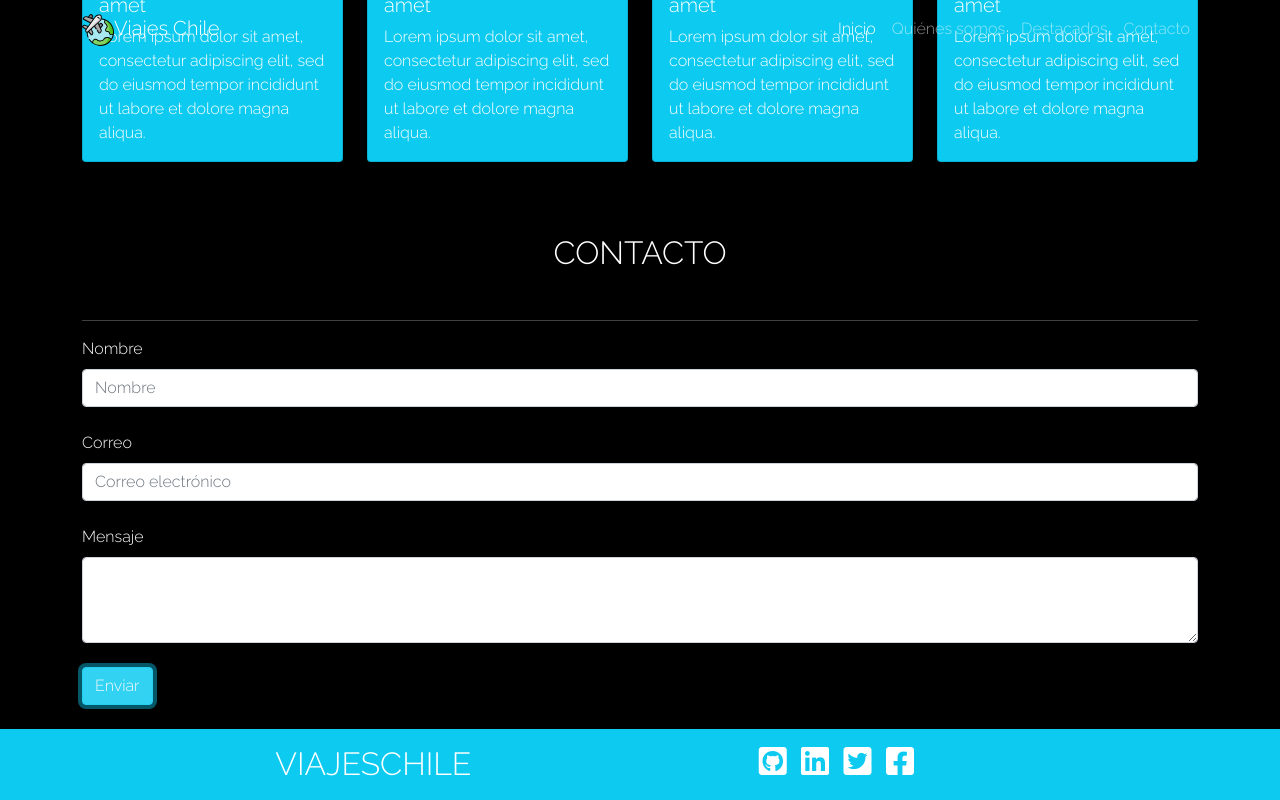
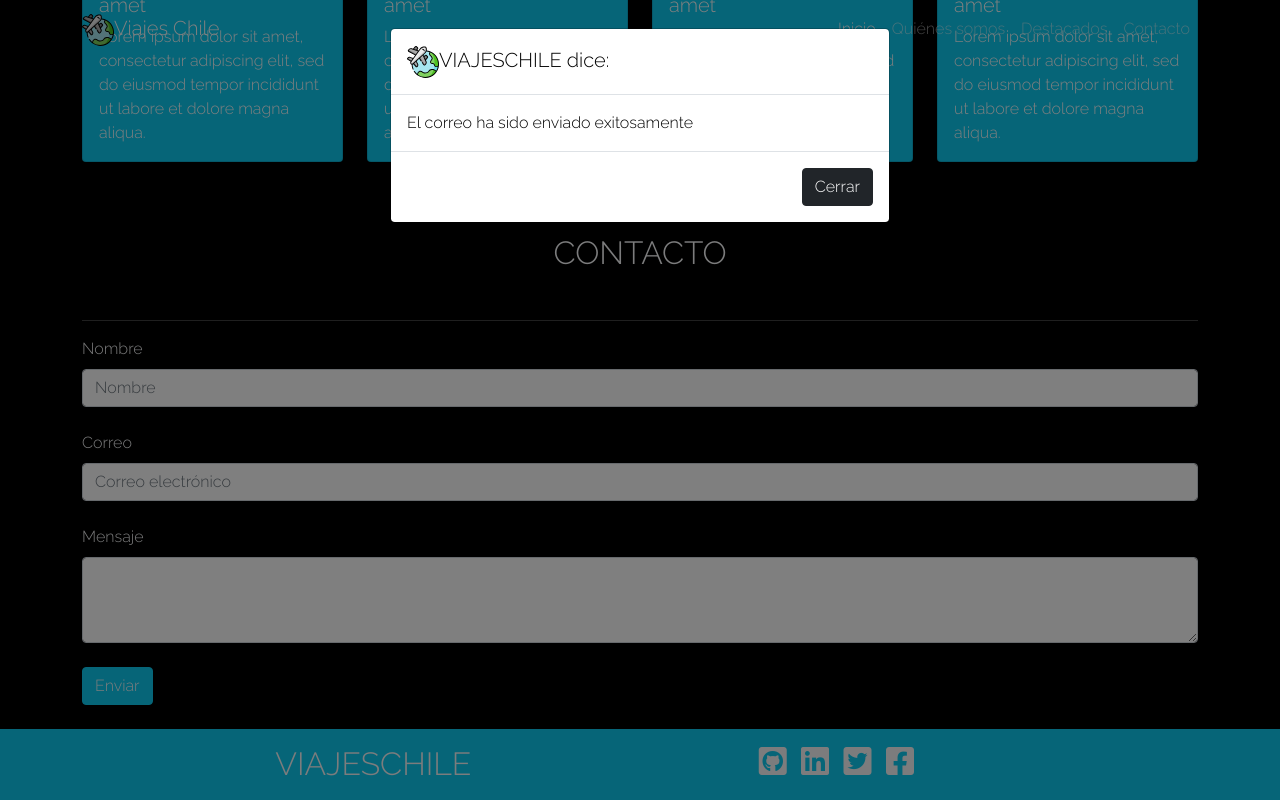
Before and after one commit to nubidani/viajesChile, a plain HTML site: page index.html in a window 1280 px wide. Both pictures are taken after a click on the button "Enviar". Shown: the part 1769-2569 px from the top of the page. Drawn offline with nearby package versions, Linux system fonts and the light colour scheme.

Commit message:
modal añadido exitosamente

```diff
--- a/assets/css/style.css
+++ b/assets/css/style.css
@@ -4,11 +4,12 @@ body * {
     margin: 0;
     border: 0;
     font-family: "Raleway",sans-serif;
-    color: #FFFFFF;
+
 }
 
 body {
     background-color: #000000;
+    color: #FFFFFF;
 }
 
 /*Ajustando el logo del navbar*/
@@ -26,26 +27,23 @@ img {
     margin-top: -80px;
 }
 /*sección quienes somos*/
-section {
-    background: #000000;
 
-}
 .iconfondo {
     background: #0dcaf0;
     width: 100%;
     height: 2rem;
 }
 /*sección destacados*/
-#cardsdest {
-    background:#000000;
-    color: #FFFFFF;
-}
 .card-img-top {
     height: 12rem;
 }
 .card {
     background: #0dcaf0;
 }
+
+#modalCorreo {
+    color: #000000;
+}
 /*Sección footer*/
 footer {
     background: #0dcaf0 ;
--- a/assets/js/script.js
+++ b/assets/js/script.js
@@ -0,0 +1,15 @@
+$(function() {
+    $("#enviarCorreo").click(function (){
+        $("#modalCorreo").modal('show')
+    })
+
+
+    $('body').on('dblclick','h2',function(){
+        $(this).css("color","blue")
+    })
+})
+//Para que los tooltip funcionen//
+var tooltipTriggerList = [].slice.call(document.querySelectorAll('[data-bs-toggle="tooltip"]'))
+var tooltipList = tooltipTriggerList.map(function (tooltipTriggerEl) {
+  return new bootstrap.Tooltip(tooltipTriggerEl)
+})
--- a/index.html
+++ b/index.html
@@ -207,7 +207,23 @@
       <textarea class="form-control" id="exampleFormControlTextarea1" rows="3"></textarea>
     </div>
     <div class="col-12">
-      <button type="submit" class="btn btn-info text-light mb-4">Enviar</button>
+      <button id="enviarCorreo" type="submit" class="btn btn-info text-light mb-4">Enviar</button>
+    </div>
+  </div>
+  <!--modal-->
+  <div class="modal" tabindex="-1" id="modalCorreo">
+    <div class="modal-dialog">
+      <div class="modal-content">
+        <div class="modal-header">
+          <h5 class="modal-title"><img src="./assets/img/viajes.svg" alt="logo-viajes">VIAJESCHILE dice:</h5>
+        </div>
+        <div class="modal-body">
+          <p>El correo ha sido enviado exitosamente</p>
+        </div>
+        <div class="modal-footer">
+          <button type="button" class="btn btn-dark" data-bs-dismiss="modal">Cerrar</button>
+        </div>
+      </div>
     </div>
   </div>
 </section>
@@ -235,9 +251,6 @@
   </div>
 </footer>
 
-
-
-
     <script src="https://code.jquery.com/jquery-3.6.0.js"
     integrity="sha256-H+K7U5CnXl1h5ywQfKtSj8PCmoN9aaq30gDh27Xc0jk=" crossorigin="anonymous"></script>
     <script src="https://cdn.jsdelivr.net/npm/bootstrap@5.1.3/dist/js/bootstrap.bundle.min.js"
```
